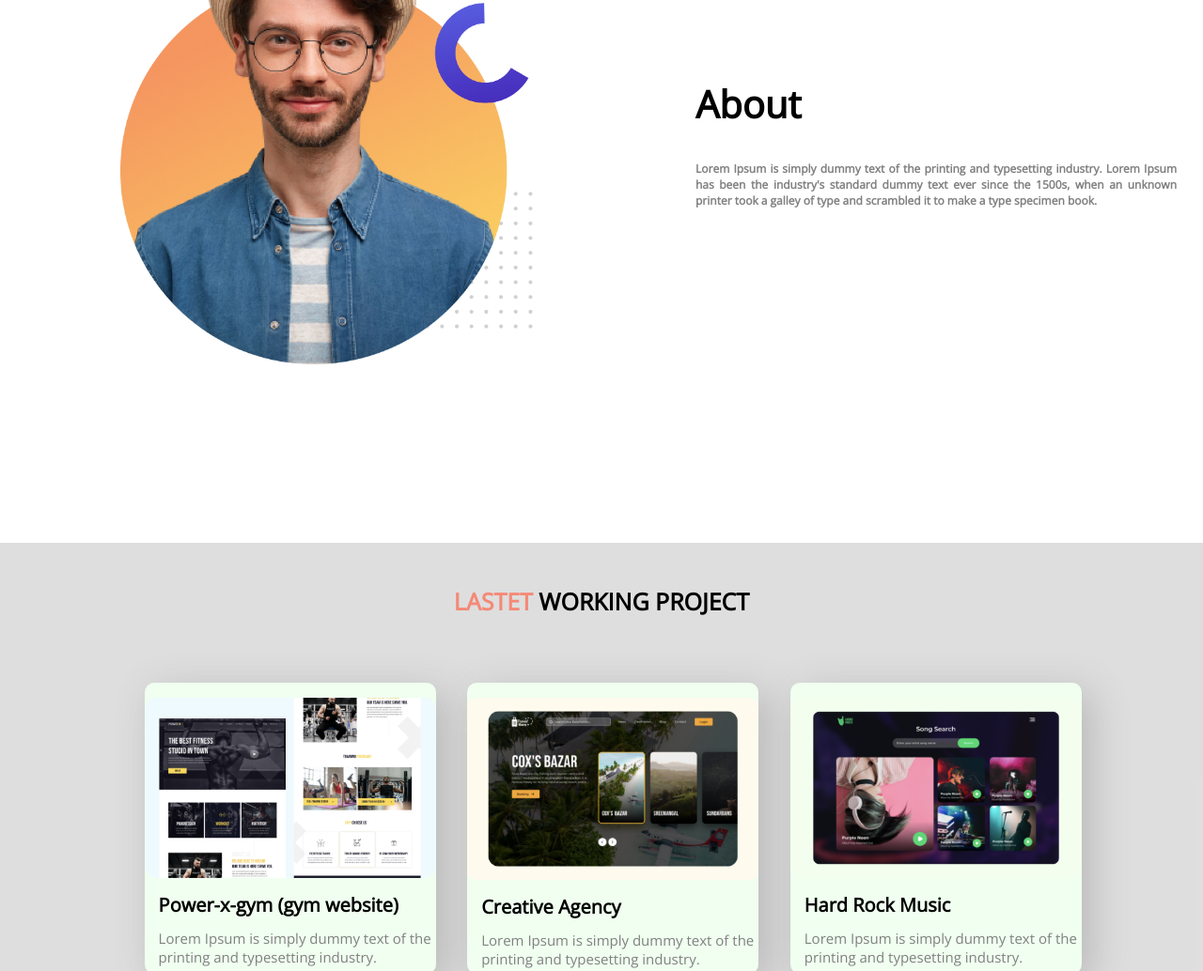
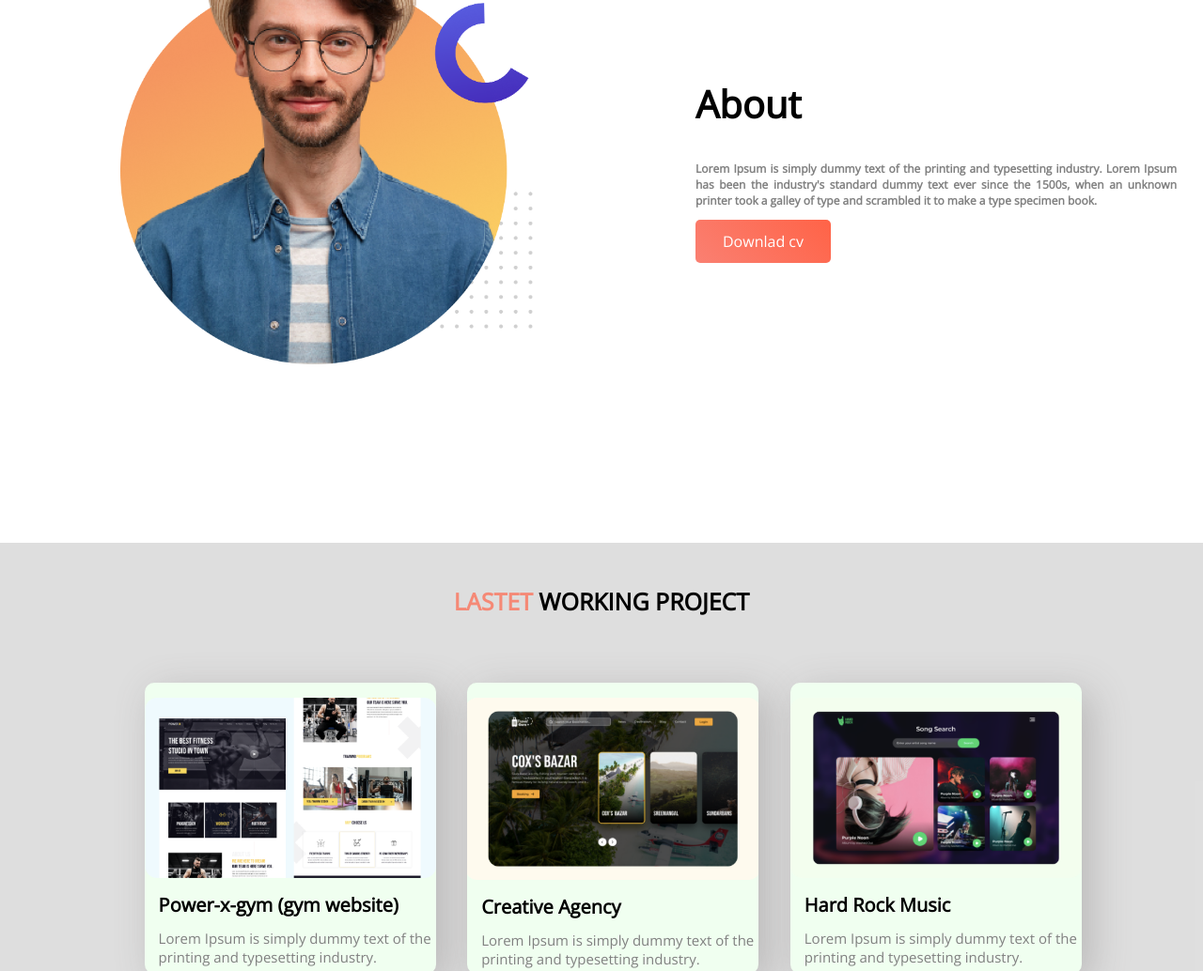
Before and after one commit to jrwdmamun825/personal-website1, a plain HTML site: page index.html in a window 1280 px wide. Shown: the part 693-1727 px from the top of the page at 94% size. Drawn offline with nearby package versions, Linux system fonts and the light colour scheme.

Commit message:
something change

```diff
--- a/index.html
+++ b/index.html
@@ -3,7 +3,7 @@
 <head>
     <meta charset="UTF-8">
     <meta name="viewport" content="width=device-width, initial-scale=1.0">
-    <title>Document</title>
+    <title>Personal Website</title>
     <link rel="preconnect" href="https://fonts.gstatic.com">
     <link href="https://fonts.googleapis.com/css2?family=Open+Sans:wght@300&display=swap" rel="stylesheet">
     <link rel="stylesheet" href="style.css">
@@ -41,6 +41,7 @@
             standard dummy text ever since the 1500s, when an unknown
             printer took a galley of type and scrambled it to make a type
             specimen book.</p>
+            <a class="link-button" href="#">Downlad cv</a>
     </div>
 </section>
 <section class="third-section">
```
